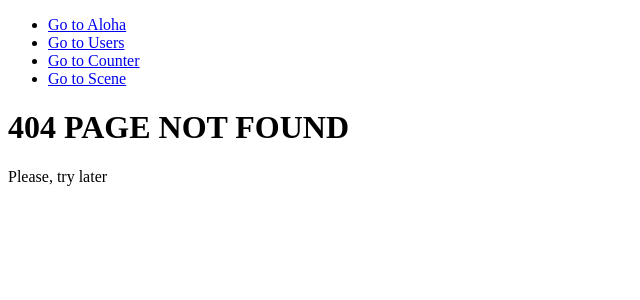
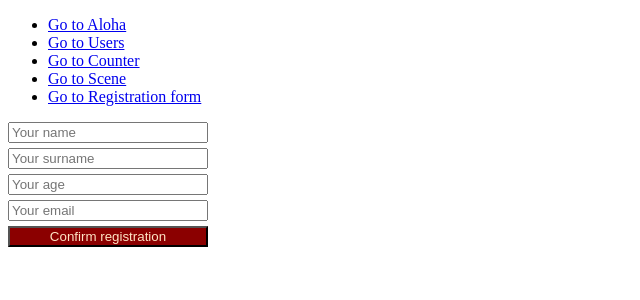
Before and after one commit to Soifka/09.12.2022-cra, a React (Create React App) app: page /registrationform in a window 1280 px wide. Before the commit this address had no page. Shown: the top 300 px of the page, without its empty margins (0-640 px from the left). Built offline with nearby package versions, Linux system fonts and the light colour scheme.

Commit message:
RegistrationForm (clear input)

```diff
--- a/src/components/App.js
+++ b/src/components/App.js
@@ -7,7 +7,7 @@ import Scene from "./Scene/Scene";
 //import SignInForm from "./SignInForm";
 //import UsersFilter from "./UsersFilter/UsersFilter";
 //import HelloParent from "./HelloForm/HelloParent";
-//import MyUsers from "./RegistrationForm/MyUsers";
+import MyUsers from "./RegistrationForm/MyUsers";
 //import List from "./List";
 //import FlexContainer from "./FlexContainer/FlexContainer";
 
@@ -30,6 +30,9 @@ function App() {
           <li>
             <Link to={"scene"}>Go to Scene</Link>
           </li>
+          <li>
+            <Link to={"registrationform"}>Go to Registration form</Link>
+          </li>
         </ul>
       </nav>
       <Routes>
@@ -38,6 +41,7 @@ function App() {
         <Route path="/users" element={<UserList />} />
         <Route path="/counter" element={<CounterPage />} />
         <Route path="/scene" element={<Scene />} />
+        <Route path="/registrationform" element={<MyUsers />} />
 
         <Route path="/*" element={<NotFound />} />
       </Routes>
--- a/src/components/RegistrationForm/RegistrationForm.js
+++ b/src/components/RegistrationForm/RegistrationForm.js
@@ -17,6 +17,13 @@ class RegistrationForm extends Component {
         const { name, surname, age, email } = this.state;
 
         this.props.getUsersInfo(name, surname, age, email);
+
+        this.setState({
+            name: '',
+            surname: '',
+            age: '',
+            email: ''
+        })
     }
 
     changeHandler = ({target, target: {name, value}}) => {
@@ -38,7 +45,7 @@ class RegistrationForm extends Component {
                     <input type='text' placeholder='Your surname' name='surname' value={surname} onChange={this.changeHandler} />
                     <input type='text' placeholder='Your age' name='age' value={age} onChange={this.changeHandler} />
                     <input type='text' placeholder='Your email' name='email' value={email} onChange={this.changeHandler} />
-                    <button type='submit'>Register</button>
+                    <button type='submit'>Confirm registration</button>
                 </form>
             </div>
         );
```
